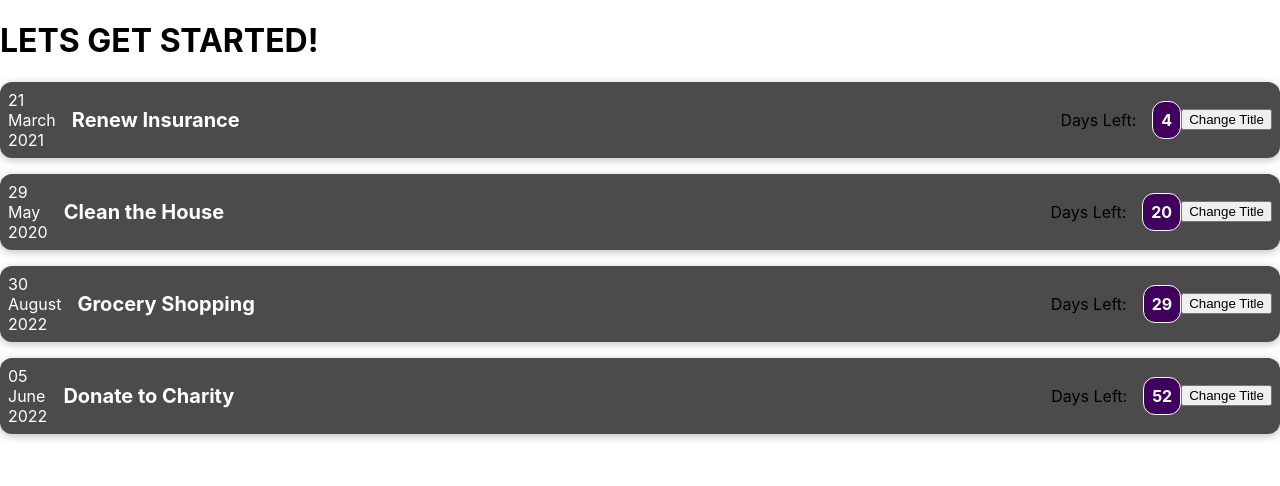
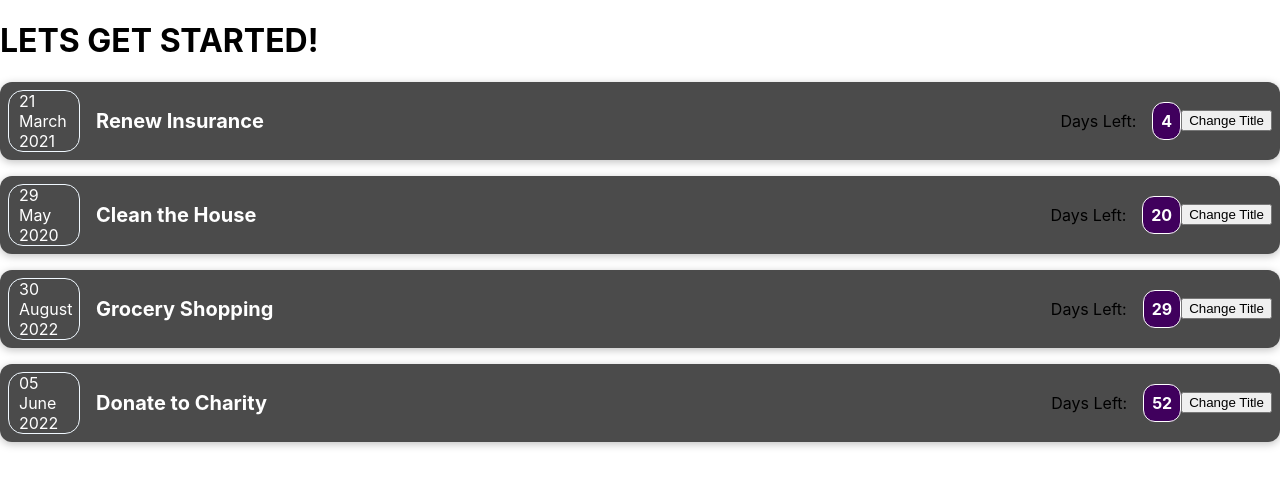
Before and after one commit to EFEKAANLULE/todo-efe, a React (Create React App) app: page / in a window 1280 px wide. Shown: the top 486 px of the page. Built offline with nearby package versions, Linux system fonts and the light colour scheme.

Commit message:
fix: :bug: in APP.js i dont how to create DaysLeft component in the return if i add any tasks

```diff
--- a/src/App.js
+++ b/src/App.js
@@ -11,14 +11,25 @@ function App() {
     { id:'t4',title:'Donate to Charity', daysleft:52,date: new Date(2022,5,5)},
 
   ];
+  function createDaysLeft(){
+
+    const daysleftarray=[];
+    for(let i=0; i<tasks.length; i++)
+    {
+      daysleftarray.push(<DaysLeft title = {tasks[i].title} daysleft={tasks[i].daysleft} date={tasks[i].date} ></DaysLeft>)
+    }
+    return daysleftarray;
+  }
+
   return (
     <div>
 
     <h1>LETS GET STARTED!</h1>
-    <DaysLeft title = {tasks[0].title} daysleft={tasks[0].daysleft} date={tasks[0].date} ></DaysLeft>
+    {createDaysLeft()}
+    {/*<DaysLeft title = {tasks[0].title} daysleft={tasks[0].daysleft} date={tasks[0].date} ></DaysLeft>
     <DaysLeft title = {tasks[1].title} daysleft={tasks[1].daysleft} date={tasks[1].date} ></DaysLeft>
     <DaysLeft title = {tasks[2].title} daysleft={tasks[2].daysleft} date={tasks[2].date} ></DaysLeft>
-    <DaysLeft title = {tasks[3].title} daysleft={tasks[3].daysleft} date={tasks[3].date} ></DaysLeft>
+    <DaysLeft title = {tasks[3].title} daysleft={tasks[3].daysleft} date={tasks[3].date} ></DaysLeft> */}
 
     </div>
   );
--- a/src/components/DaysLeft.css
+++ b/src/components/DaysLeft.css
@@ -10,6 +10,13 @@
   }
   .date{
     color: white;
+    width: 60px;
+    height: 60px;
+    border: 1px solid black;
+
+    padding-left: 10px;
+    border-radius: 15px;
+    border-color: aliceblue;
   }
 
   .days-left__description {
--- a/src/components/TasksDate.js
+++ b/src/components/TasksDate.js
@@ -6,10 +6,7 @@ function TasksDate(props) {
     const year = props.date.getFullYear()
 
     return(
-
-
         <div className='date'>
-
             <div>{day}</div>
             <div>{month}</div>
             <div>{year}</div>
```
